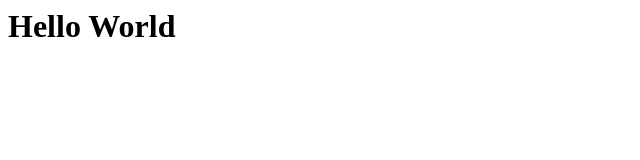
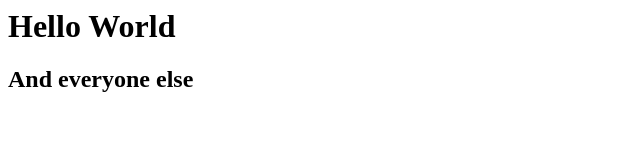
Before and after one commit to elismemic/test, a plain HTML site: page HelloWorld/index.html in a window 1280 px wide. Shown: the whole page, without its empty margins (0-640 px from the left). Drawn offline with Linux system fonts and the light colour scheme.

Commit message:
first commit

```diff
--- a/HelloWorld/index.html
+++ b/HelloWorld/index.html
@@ -5,5 +5,6 @@
 
   <body>
     <h1>Hello World</h1>
+    <h2> And everyone else</h2>
   </body>
 </html>
```
